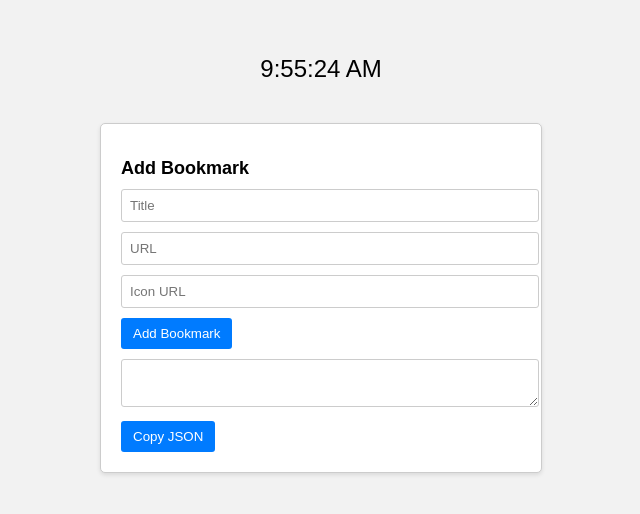
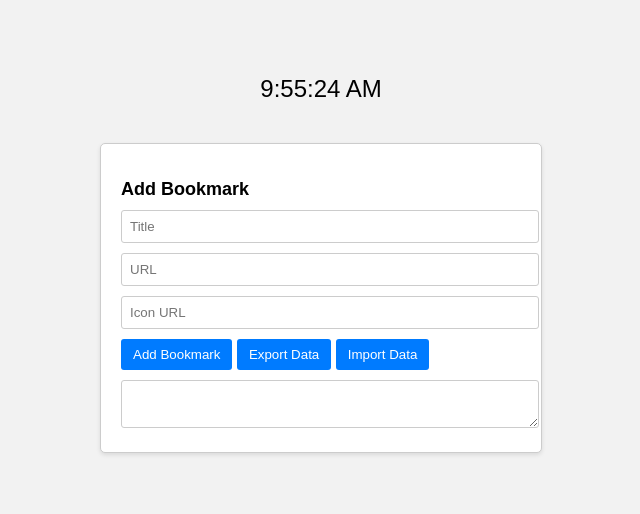
Before and after one commit to r4nd0m9uy/start, a plain HTML site: page index.html in a window 1280 px wide. Shown: the part 136-650 px from the top of the page, without its empty margins (319-959 px from the left). Drawn offline with Linux system fonts and the light colour scheme; no server answers.

Commit message:
Update index.html

```diff
--- a/index.html
+++ b/index.html
@@ -21,8 +21,9 @@
         <input type="url" id="url" placeholder="URL">
         <input type="text" id="icon" placeholder="Icon URL">
         <button id="addBookmark">Add Bookmark</button>
+        <button id="exportButton">Export Data</button>
+        <button id="importButton">Import Data</button>
         <textarea id="jsonOutput" readonly></textarea>
-        <button id="copyButton">Copy JSON</button>
     </div>
 </body>
 </html>
```
